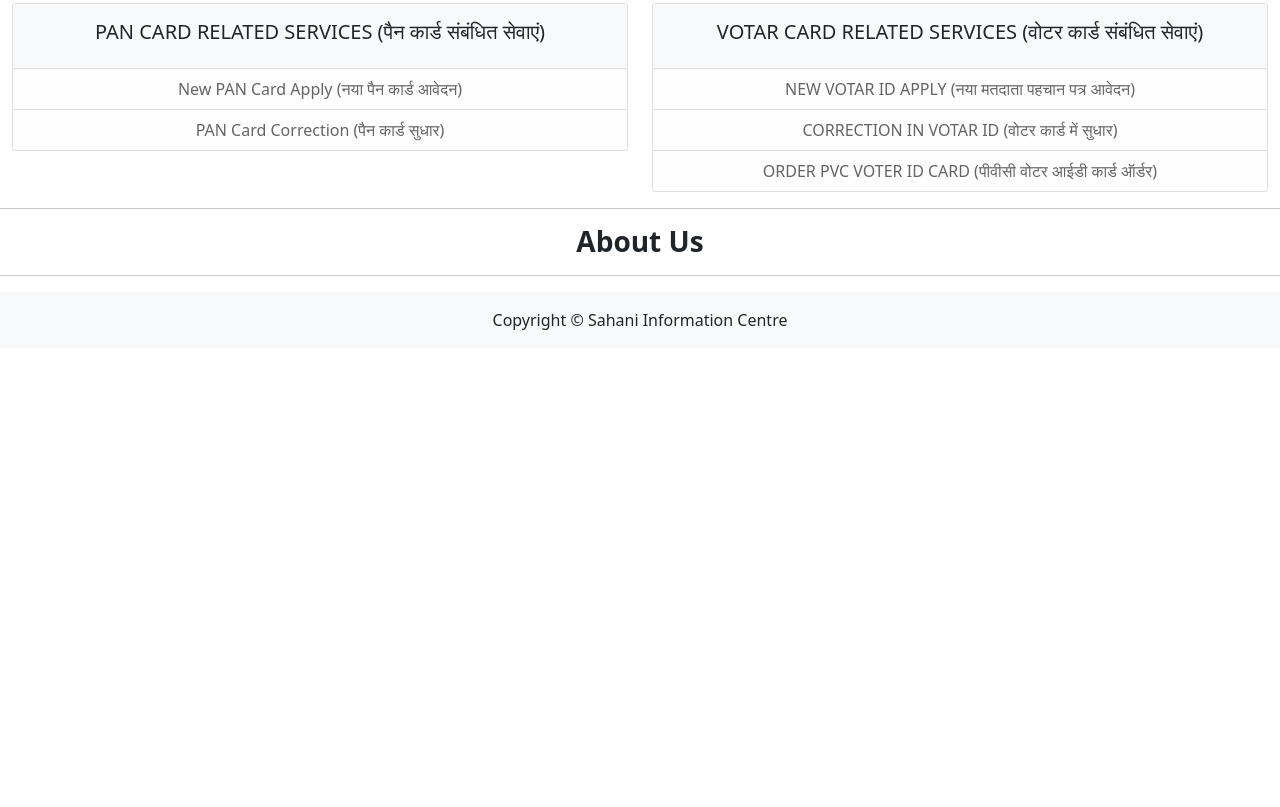
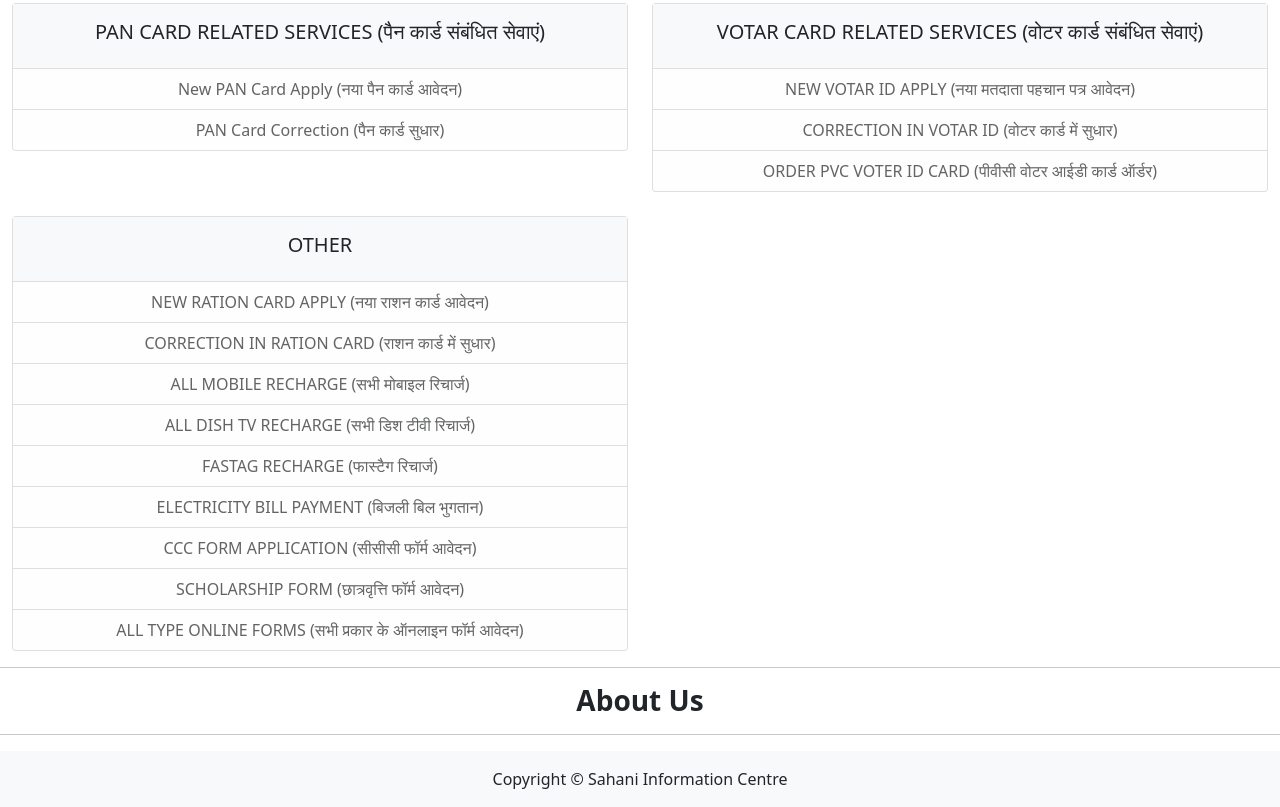
Before and after one commit to mranoopsahani/sahaniinformation, a plain HTML site: page index.html in a window 1280 px wide. Shown: the part 982-1789 px from the top of the page. Before the commit the page ends 1330 px from the top, so only its background shows below. Drawn offline with nearby package versions, Linux system fonts and the light colour scheme.

Commit message:
Update index.html

```diff
--- a/index.html
+++ b/index.html
@@ -158,6 +158,25 @@
            </div>
          </div>
 
+         <div class="col">
+          <div class="card">
+            <div class="card-body bg-light">
+              <h5 class="card-title text-center">OTHER</h5>
+            </div>
+              <ul class="list-group list-group-flush">
+                <li class="list-group-item list-group-item-action list-group-item-light text-center">NEW RATION CARD APPLY (नया राशन कार्ड आवेदन)</li>
+                <li class="list-group-item list-group-item-action list-group-item-light text-center">CORRECTION IN RATION CARD (राशन कार्ड में सुधार)</li>
+                <li class="list-group-item list-group-item-action list-group-item-light text-center">ALL MOBILE RECHARGE (सभी मोबाइल रिचार्ज)</li>
+                <li class="list-group-item list-group-item-action list-group-item-light text-center">ALL DISH TV RECHARGE (सभी डिश टीवी रिचार्ज)</li>
+                <li class="list-group-item list-group-item-action list-group-item-light text-center">FASTAG RECHARGE (फास्टैग रिचार्ज)</li>
+                <li class="list-group-item list-group-item-action list-group-item-light text-center">ELECTRICITY BILL PAYMENT (बिजली बिल भुगतान)</li>
+                <li class="list-group-item list-group-item-action list-group-item-light text-center">CCC FORM APPLICATION (सीसीसी फॉर्म आवेदन)</li>
+                <li class="list-group-item list-group-item-action list-group-item-light text-center">SCHOLARSHIP FORM (छात्रवृत्ति फॉर्म आवेदन)</li>
+                <li class="list-group-item list-group-item-action list-group-item-light text-center">ALL TYPE ONLINE FORMS (सभी प्रकार के ऑनलाइन फॉर्म आवेदन)</li>
+              </ul>
+          </div>
+        </div>
+
        </div>
      </div>
 
```
